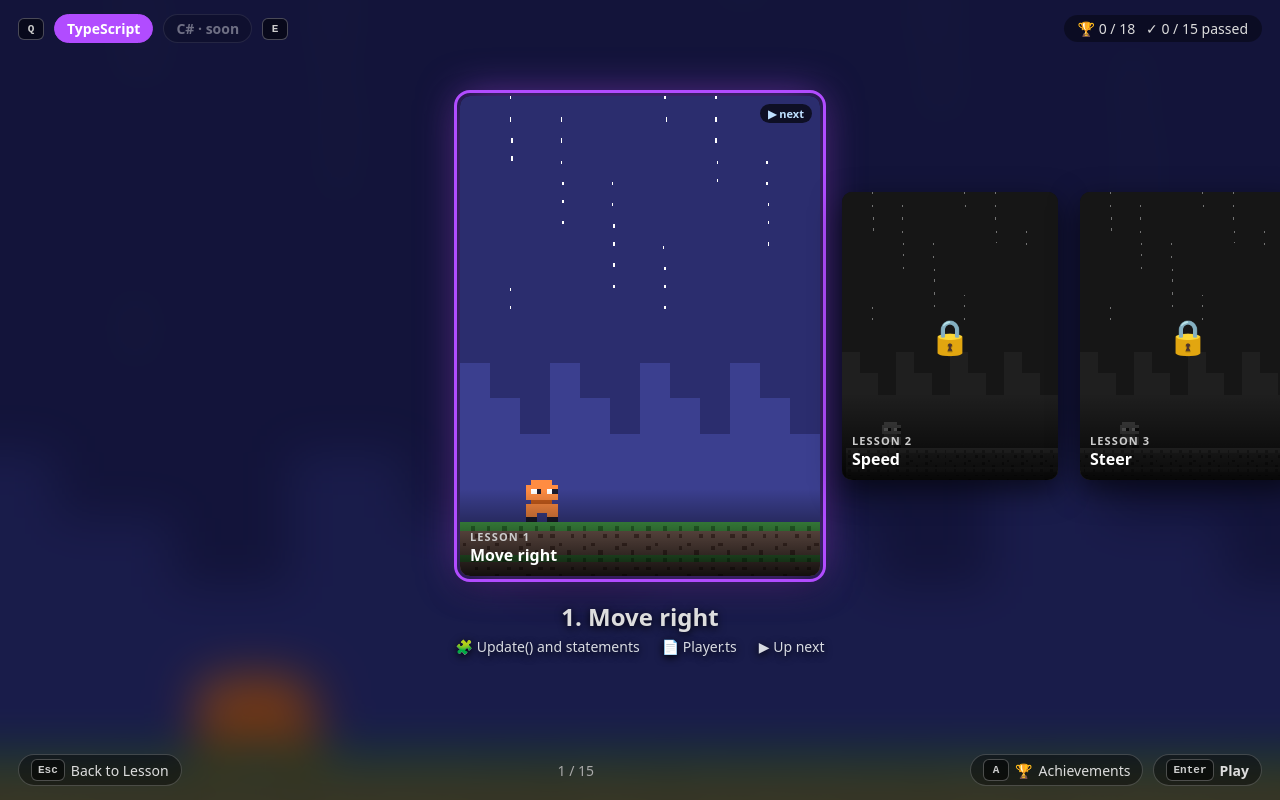
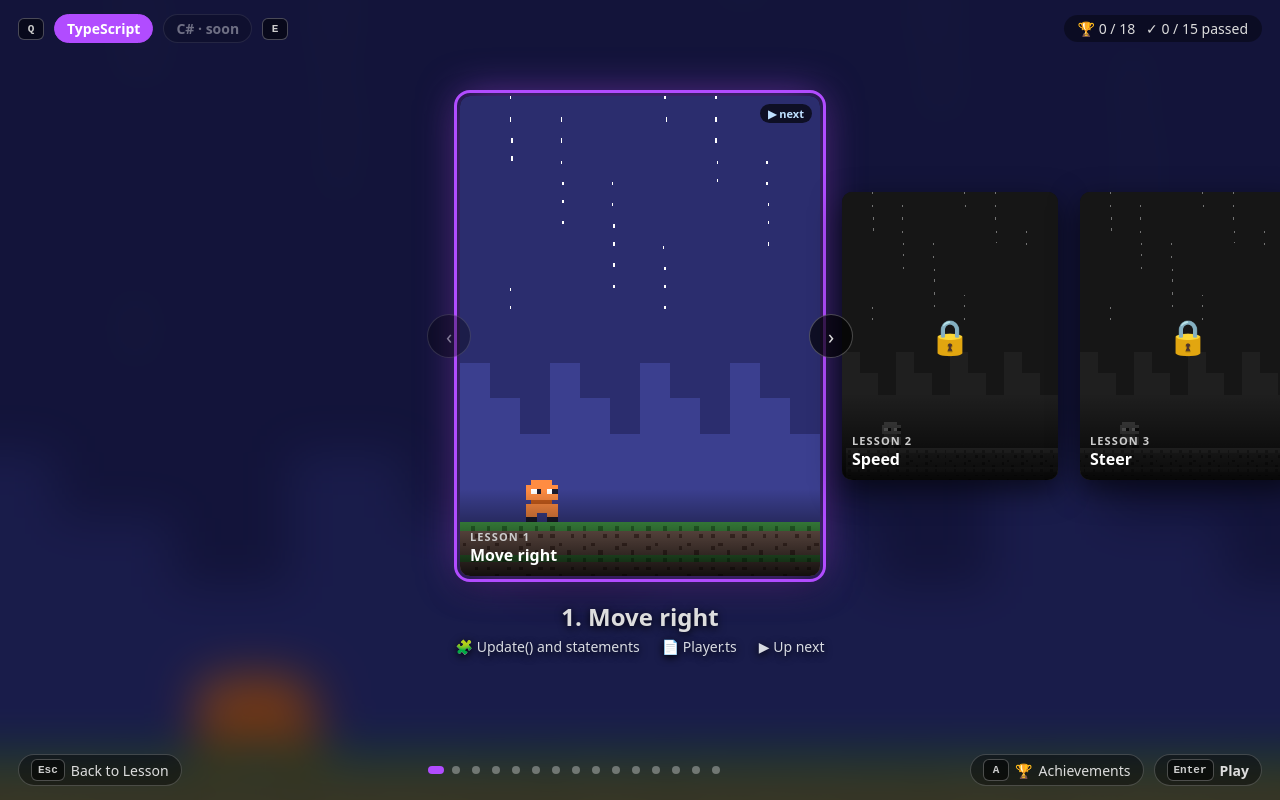
Before and after one commit to Sirwq/learn-gamedev, a website built with Vite: page index.html in a window 1280 px wide. Built offline with nearby package versions, Linux system fonts and the light colour scheme; some packages are replaced by stand-ins of ours; what monaco-editor would draw is missing.

Commit message:
RALPH: Course menu mouse and touch navigation (ticket 044-menu-pointer-nav)
Decisions:
- Prev/next buttons sit in the gaps beside the big card. They are disabled at the ends, and focus falls back to the menu.
- Dots replace the 1 / 15 count: clickable, roving tabindex, named after the Lesson or Project.
- Wheel: one card per gesture (200 ms quiet lock). A vertical wheel counts too, for mice without horizontal scroll.
- Swipe: swipeStep() (40 px, mostly horizontal), unit-tested. Its touchend cancels the card click.
- Coarse pointers: 44 px bar buttons and dots. Menu buttons get touch-action: manipulation.

Files: index.html, src/main.ts, src/swipe.ts, src/swipe.test.ts, src/a11y.test.ts, .wayfinder/tickets/044-menu-pointer-nav.md

Blockers: none. Not checked in a real browser (none in this environment).

Co-Authored-By: Claude Opus 5.5 <noreply@anthropic.com>

```diff
--- a/index.html
+++ b/index.html
@@ -148,8 +148,16 @@
       #menu kbd { display: inline-grid; place-items: center; min-width: 26px; height: 22px; padding: 0 6px; border-radius: 6px; background: #0008; border: 1px solid #fff4; font: 600 11px ui-monospace, monospace; color: #ccc; }
       #menu .bar button:focus-visible { outline: 2px solid #9cf; outline-offset: 2px; }
       #menu-stats { margin-left: auto; padding: 4px 14px; border-radius: 999px; background: #0006; white-space: pre; font-variant-numeric: tabular-nums; }
-      #menu-count { margin: 0 auto; color: #aaa; font-variant-numeric: tabular-nums; }
-      #rail { position: absolute; left: 0; right: 0; top: 12%; height: 60%; }
+      #menu-dots { margin: 0 auto; display: flex; }
+      #menu #menu-dots button { width: 20px; height: 32px; padding: 0; border: 0; border-radius: 6px; background: none; display: grid; place-items: center; }
+      #menu-dots button::before { content: ""; width: 8px; height: 8px; border-radius: 4px; background: #fff5; transition: width .15s, background-color .15s; }
+      #menu-dots button:hover::before { background: #fffa; }
+      #menu-dots button[aria-current]::before { width: 16px; background: #b14cff; }
+      #rail { position: absolute; left: 0; right: 0; top: 12%; height: 60%; touch-action: pan-y pinch-zoom; }
+      #menu .nav { position: absolute; top: 42%; width: 44px; height: 44px; padding: 0; transform: translate(-50%, -50%); border-radius: 50%; background: #000a; border-color: #fff4; font-size: 20px; }
+      #menu .nav:focus-visible { outline: 2px solid #9cf; outline-offset: 2px; }
+      #menu button { touch-action: manipulation; }
+      @media (pointer: coarse) { #menu .bar button, #menu #menu-dots button { min-height: 44px; } #menu #menu-dots button { width: 24px; } }
       .cover { position: absolute; padding: 0; border: 0; border-radius: 10px; overflow: hidden; background: #111; box-shadow: 0 10px 30px #0009; transition: left .22s, top .22s, width .22s, height .22s; }
       .cover canvas { display: block; width: 100%; height: 100%; image-rendering: pixelated; }
       .cover[aria-current] { outline: 3px solid #b14cff; outline-offset: 3px; box-shadow: 0 0 40px #b14cff8c, 0 10px 30px #0009; }
@@ -256,10 +264,12 @@
         <span id="menu-stats"></span>
       </div>
       <div id="rail"></div>
+      <button id="menu-prev" class="nav" aria-label="Previous Lesson"><span aria-hidden="true">‹</span></button>
+      <button id="menu-next" class="nav" aria-label="Next Lesson"><span aria-hidden="true">›</span></button>
       <div id="card-info"><h2 id="card-title"></h2><div id="card-meta"></div></div>
       <div class="bar bottom">
         <button id="menu-back" aria-keyshortcuts="Escape"><kbd aria-hidden="true">Esc</kbd> Back to Lesson</button>
-        <span id="menu-count" aria-hidden="true"></span>
+        <div id="menu-dots" role="group" aria-label="Lessons"></div>
         <button id="menu-achievements" aria-keyshortcuts="A"><kbd aria-hidden="true">A</kbd> <span aria-hidden="true">🏆</span> Achievements</button>
         <button id="menu-play" aria-keyshortcuts="Enter"><kbd aria-hidden="true">Enter</kbd> <b></b></button>
       </div>
--- a/src/main.ts
+++ b/src/main.ts
@@ -15,6 +15,7 @@ import { tutorPrompt } from "./lessons/ai-note";
 import { achievements, loadEarned, saveEarned, stateOf } from "./achievements";
 import { type Box, Camera, GameObject, Vector2 } from "./engine";
 import { drawWorld, loadImages } from "./sprites";
+import { swipeStep } from "./swipe";
 import { createProject, deleteProject, duplicateProject, loadProjects, type Project, sandboxUnlocked, saveProject, scriptNameError, scriptStub } from "./sandbox";
 
 self.MonacoEnvironment = {
@@ -285,6 +286,9 @@ const replayBox = document.getElementById("replay") as HTMLDialogElement;
 const newBox = document.getElementById("new-project") as HTMLDialogElement;
 const chipCourse = document.getElementById("chip-course")!;
 const chipSandbox = document.getElementById("chip-sandbox")!;
+const prevBtn = document.getElementById("menu-prev") as HTMLButtonElement;
+const nextBtn = document.getElementById("menu-next") as HTMLButtonElement;
+const dots = document.getElementById("menu-dots")!;
 let mode: "course" | "sandbox" = "course";
 let focused = lessonIndex;
 let states = cardStates(course);
@@ -340,7 +344,8 @@ function layoutMenu() {
     const [w, h] = d ? [smallW, smallH] : [bigW, H];
     const x = d === 0 ? W / 2 - w / 2 : d > 0 ? W / 2 + bigW / 2 + gap + (d - 1) * (smallW + gap) : W / 2 - bigW / 2 - gap - smallW + (d + 1) * (smallW + gap);
     card.style.cssText = `left:${x}px;top:${(H - h) / 2}px;width:${w}px;height:${h}px`;
-    card.ariaCurrent = d ? null : "true";
+    card.ariaCurrent = dots.children[i].ariaCurrent = d ? null : "true";
+    (dots.children[i] as HTMLElement).tabIndex = d ? -1 : 0; // one Tab stop for the dots; ← → move along them
     if (mode === "sandbox") {
       card.className = i < projects.length ? "cover" : "cover new";
       card.ariaLabel = i < projects.length ? `Project ${projects[i].name}` : "New Project";
@@ -371,7 +376,11 @@ function layoutMenu() {
     span.append(t);
     return span;
   }));
-  document.getElementById("menu-count")!.textContent = `${focused + 1} / ${list.length}`;
+  prevBtn.style.left = `${W / 2 - bigW / 2 - gap / 2}px`;
+  nextBtn.style.left = `${W / 2 + bigW / 2 + gap / 2}px`;
+  prevBtn.disabled = focused === 0;
+  nextBtn.disabled = focused === list.length - 1;
+  if ((document.activeElement as HTMLButtonElement).disabled) menu.focus(); // a disabled button drops focus to <body>
   document.getElementById("menu-play")!.querySelector("b")!.textContent = playLabel(focused);
   const passed = states.filter((s) => s === "passed").length;
   document.getElementById("menu-stats")!.innerHTML =
@@ -385,12 +394,23 @@ function focusCard(i: number) {
   focused = Math.max(0, Math.min(cards().length - 1, i));
   layoutMenu();
   announce();
+  if (dots.contains(document.activeElement)) (dots.children[focused] as HTMLElement).focus();
 }
 function showMode(m: typeof mode) {
   mode = m;
   if (m === "sandbox") buildProjectCards();
   focused = m === "course" ? lessonIndex : Math.max(0, projects.findIndex((p) => p.id === project?.id));
   rail.replaceChildren(...cards());
+  const noun = m === "course" ? "Lesson" : "Project";
+  dots.ariaLabel = `${noun}s`;
+  prevBtn.ariaLabel = `Previous ${noun}`;
+  nextBtn.ariaLabel = `Next ${noun}`;
+  dots.replaceChildren(...cards().map((_, i) => {
+    const dot = document.createElement("button");
+    dot.ariaLabel = m === "course" ? course[i].title : projects[i]?.name ?? "New Project";
+    dot.onclick = () => focusCard(i);
+    return dot;
+  }));
   for (const [chip, on] of [[chipCourse, m === "course"], [chipSandbox, m === "sandbox"]] as const) {
     chip.classList.toggle("on", on);
     chip.ariaPressed = String(on);
@@ -490,6 +510,25 @@ if (project) {
 }
 document.getElementById("menu-achievements")!.onclick = () => trophies.click();
 document.getElementById("menu-play")!.onclick = () => pick(focused);
+prevBtn.onclick = () => focusCard(focused - 1);
+nextBtn.onclick = () => focusCard(focused + 1);
+// One wheel or trackpad gesture moves one card: the next move waits until the wheel has been still for 200 ms.
+let wheelQuiet = 0;
+menu.addEventListener("wheel", (e) => {
+  const d = Math.abs(e.deltaX) > Math.abs(e.deltaY) ? e.deltaX : e.deltaY;
+  if (!wheelQuiet && d) focusCard(focused + Math.sign(d));
+  clearTimeout(wheelQuiet);
+  wheelQuiet = setTimeout(() => (wheelQuiet = 0), 200);
+}, { passive: true });
+let touchStart: Touch | undefined;
+rail.addEventListener("touchstart", (e) => (touchStart = e.touches.length === 1 ? e.touches[0] : undefined), { passive: true });
+rail.addEventListener("touchend", (e) => {
+  const end = e.changedTouches[0];
+  const step = touchStart ? swipeStep(end.clientX - touchStart.clientX, end.clientY - touchStart.clientY) : 0;
+  if (!step) return;
+  e.preventDefault(); // no click on the card the swipe started on
+  focusCard(focused + step);
+});
 menuOpen.onclick = document.getElementById("progress")!.onclick = () => openMenu();
 window.addEventListener("resize", () => menu.hidden || layoutMenu());
 if (asked === null && !project) openMenu(); // the app opens on the Course menu (or the Sandbox menu for ?sandbox)
--- /dev/null
+++ b/src/swipe.ts
@@ -0,0 +1,2 @@
+/** A touch swipe on the Course menu: 1 = next card (swiped left), -1 = previous, 0 = a tap or a vertical drag. */
+export const swipeStep = (dx: number, dy: number) => (Math.abs(dx) >= 40 && Math.abs(dx) > Math.abs(dy) ? -Math.sign(dx) : 0);
```
Also changed, not shown: src/a11y.test.ts (+9 -0 lines), src/swipe.test.ts (added, +13 -0 lines), .wayfinder/tickets/044-menu-pointer-nav.md.
